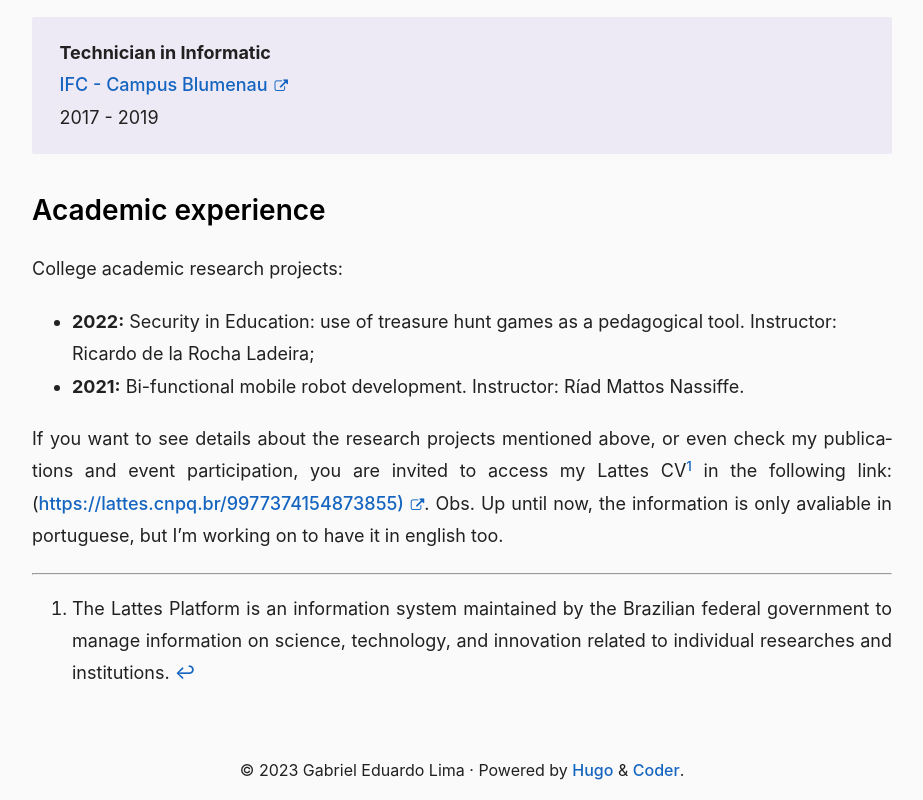
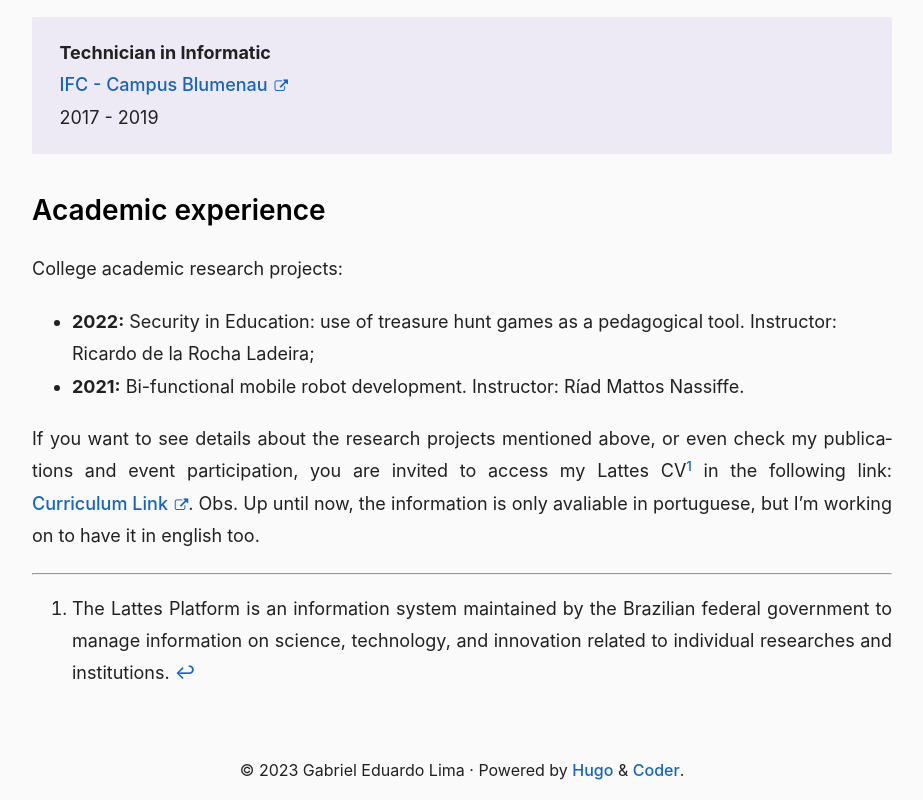
Before and after one commit to Lima001/Lima001.github.io, a plain HTML site: page about/index.html in a window 1280 px wide. Shown: the part 793-1593 px from the top of the page, without its empty margins (178-1101 px from the left). Drawn offline with Linux system fonts and the light colour scheme.

Commit message:
CV link fixing

```diff
--- a/about/index.html
+++ b/about/index.html
@@ -208,7 +208,7 @@
 <li><strong>2022:</strong> Security in Education: use of treasure hunt games as a pedagogical tool. Instructor: Ricardo de la Rocha Ladeira;</li>
 <li><strong>2021:</strong> Bi-functional mobile robot development. Instructor: Ríad Mattos Nassiffe.</li>
 </ul>
-<p>If you want to see details about the research projects mentioned above, or even check my publications and event participation, you are invited to access my Lattes CV<sup id="fnref:1"><a href="#fn:1" class="footnote-ref" role="doc-noteref">1</a></sup> in the following link: (<a href="https://lattes.cnpq.br/9977374154873855%29"  class="external-link" target="_blank" rel="noopener">https://lattes.cnpq.br/9977374154873855)</a>. Obs. Up until now, the information is only avaliable in portuguese, but I&rsquo;m working on to have it in english too.</p>
+<p>If you want to see details about the research projects mentioned above, or even check my publications and event participation, you are invited to access my Lattes CV<sup id="fnref:1"><a href="#fn:1" class="footnote-ref" role="doc-noteref">1</a></sup> in the following link: <a href="https://lattes.cnpq.br/9977374154873855"  class="external-link" target="_blank" rel="noopener">Curriculum Link</a>. Obs. Up until now, the information is only avaliable in portuguese, but I&rsquo;m working on to have it in english too.</p>
 <div class="footnotes" role="doc-endnotes">
 <hr>
 <ol>
```
Also changed, not shown: pt-br/about/index.html (+1 -1 lines).
